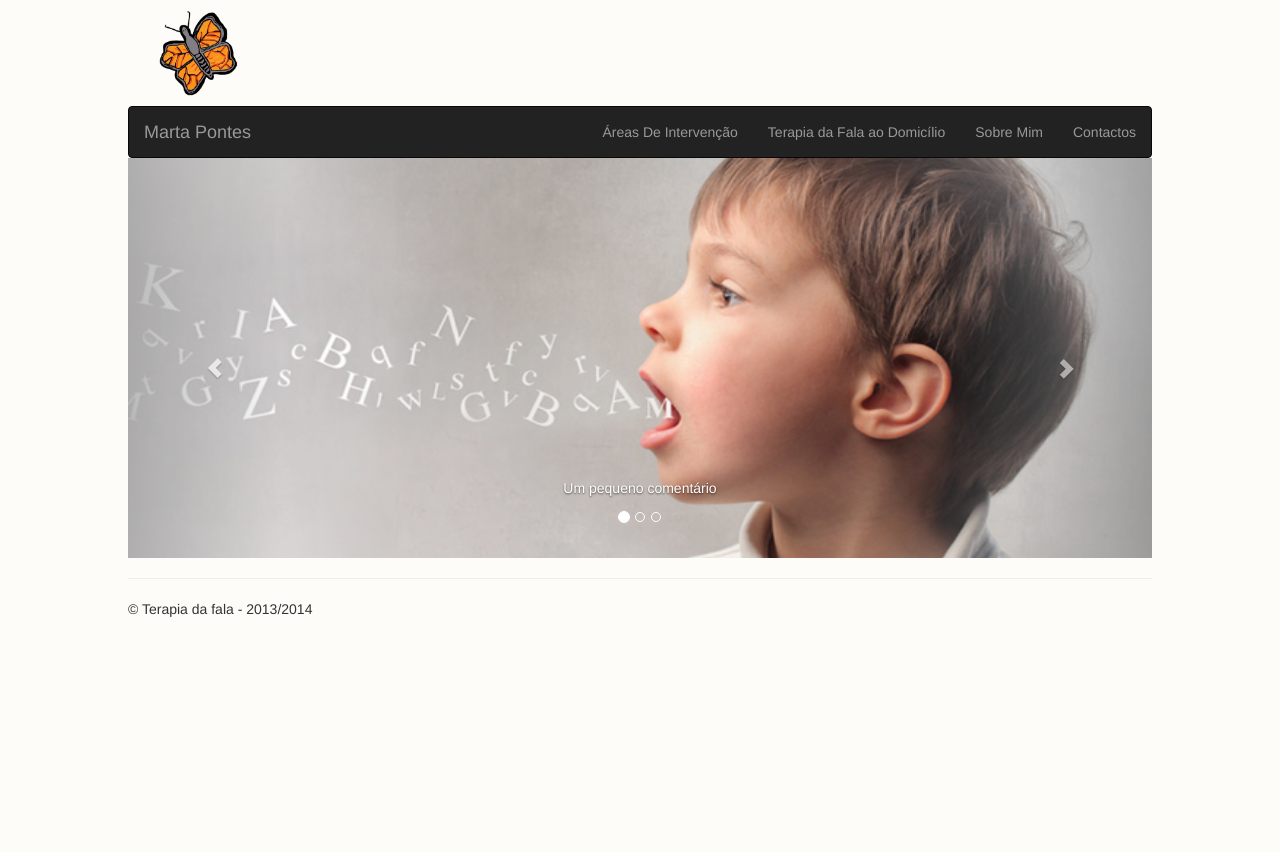
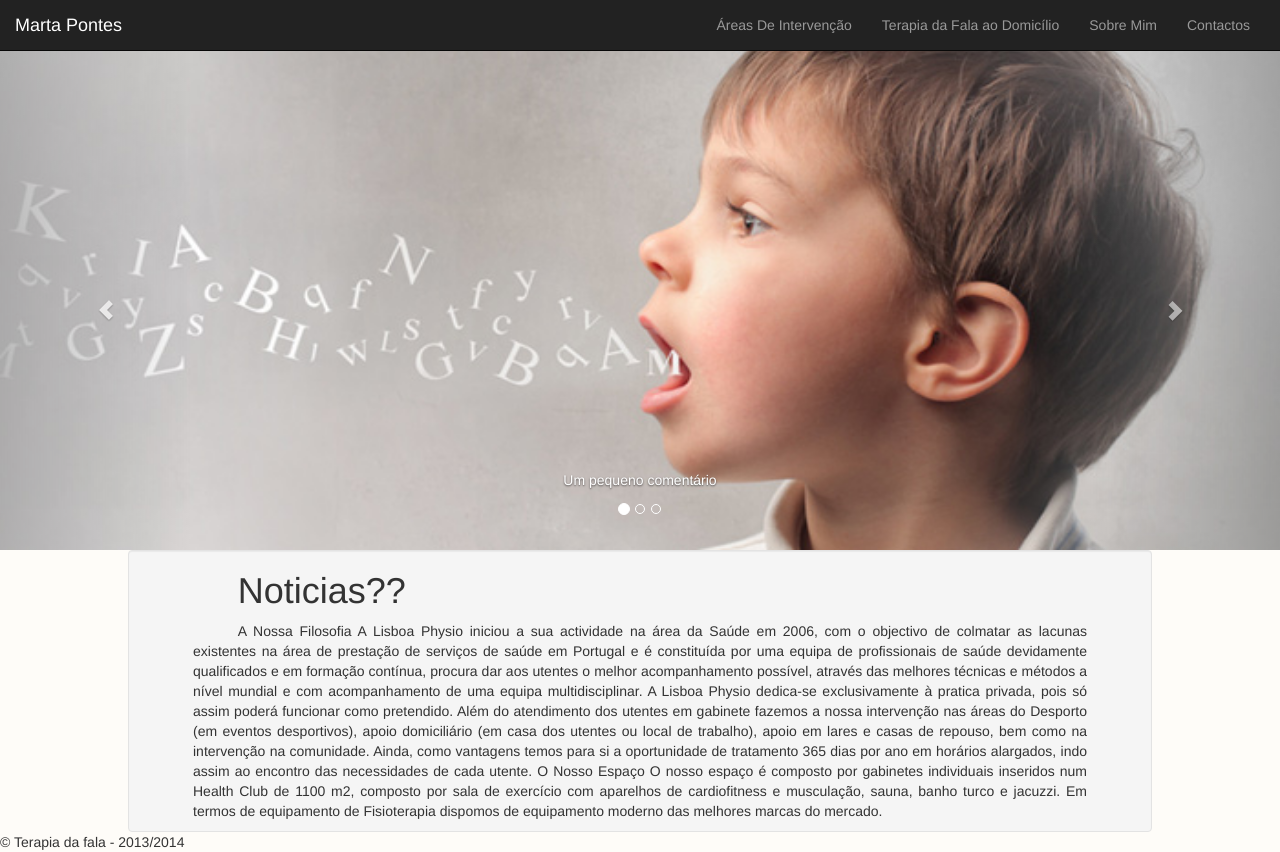
Before and after one commit to HelderGoncalves92/Terapia_da_fala, a CodeIgniter app: page /Terapia_da_fala/ in a window 1280 px wide. Before the commit the page ends 617 px from the top, so only its background shows below. Run offline with CodeIgniter, Linux system fonts and the light colour scheme; data that the repository does not hold is empty.

Commit message:
Inicio -OPT-2

```diff
--- a/application/config/config.php
+++ b/application/config/config.php
@@ -14,7 +14,7 @@
 | path to your installation.
 |
 */
-$config['base_url']	= 'http://localhost/Marta/';
+$config['base_url']	= 'http://localhost/Terapia_da_fala/';
 
 /*
 |--------------------------------------------------------------------------
--- a/application/views/footer.php
+++ b/application/views/footer.php
@@ -1,6 +1,7 @@
-		<hr>
+
 		<footer>
 			<p>© Terapia da fala - 2013/2014</p>
 		</footer>
+
 	</body>
 </html>
--- a/application/views/header.php
+++ b/application/views/header.php
@@ -17,11 +17,8 @@
 
 	    <!-- navbar -->
 	    <header>
-	    	<div id='logo'>
-	    		<img src="img/logo.gif" width="8%">
-	    	</div>
 
-	    	<nav id="navbar" class="navbar navbar-inverse pad" role="navigation">
+	    	<nav id="navbar" class="navbar navbar-inverse navbar-fixed-top pad" role="navigation">
 			  	<!-- Brand and toggle get grouped for better mobile display -->
 			  	<div class="navbar-header">
 			    	<button type="button" class="navbar-toggle" data-toggle="collapse" data-target="#bs-example-navbar-collapse-1">
@@ -41,6 +38,7 @@
 			      		<li><a href="#">Terapia da Fala ao Domicílio</a></li>
 			      		<li><a href="#">Sobre Mim</a></li>
 			      		<li><a href="#">Contactos</a></li>
+			      		<li><a href="#"></a></li>
 			    	</ul>
 			  	</div><!-- /.navbar-collapse -->
 			</nav>
--- a/application/views/mainpage.php
+++ b/application/views/mainpage.php
@@ -3,7 +3,7 @@
 	<link rel="stylesheet" href="css/mainpage.css">
 
 	<!-- - - Carrosel - - -->
-	<div id="carousel-example-generic" class="carousel slide" data-ride="carousel">
+	<section id="carousel-example-generic" class="carousel slide" data-ride="carousel">
 	  	<!-- Indicators -->
 	  	<ol class="carousel-indicators">
 	    	<li data-target="#carousel-example-generic" data-slide-to="0" class="active"></li>
@@ -42,4 +42,25 @@
 	  	<a class="right carousel-control" href="#carousel-example-generic" data-slide="next">
 	    	<span class="glyphicon glyphicon-chevron-right"></span>
 	  	</a>
-	</div>
+	</section>
+
+	<section id='corpo' class='well'>
+		<h1>Noticias??</h1>
+
+		<p>A Nossa Filosofia
+
+A Lisboa Physio iniciou a sua actividade na área da Saúde em 2006, com o objectivo de colmatar as lacunas existentes na área de prestação de serviços de saúde em Portugal e é constituída por uma equipa de profissionais de saúde devidamente qualificados e em formação contínua, procura dar aos utentes o melhor acompanhamento possível, através das melhores técnicas e métodos a nível mundial e com acompanhamento de uma equipa multidisciplinar.
+
+A Lisboa Physio dedica-se exclusivamente à pratica privada, pois só assim poderá funcionar como pretendido.
+
+Além do atendimento dos utentes em gabinete fazemos a nossa intervenção nas áreas do Desporto (em eventos desportivos), apoio domiciliário (em casa dos utentes ou local de trabalho), apoio em lares e casas de repouso, bem como na intervenção na comunidade.
+
+Ainda, como vantagens temos para si a oportunidade de tratamento 365 dias por ano em horários alargados, indo assim ao encontro das necessidades de cada utente.
+
+O Nosso Espaço
+
+O nosso espaço é composto por gabinetes individuais inseridos num Health Club de 1100 m2, composto por sala de exercício com aparelhos de cardiofitness e musculação, sauna, banho turco e jacuzzi.
+
+Em termos de equipamento de Fisioterapia dispomos de equipamento moderno das melhores marcas do mercado.</p>
+
+	</section>
--- a/css/header.css
+++ b/css/header.css
@@ -6,7 +6,7 @@
 
 	body{
 		background-color: #FEFCF8;
-		margin: 0 10%;
+		margin: 0 0%;
 	}
 
 	#logo{
--- a/css/mainpage.css
+++ b/css/mainpage.css
@@ -1,6 +1,16 @@
 
+	#carousel-example-generic{
+		margin-top: 50px;
+	}
 
 	#carrosel{
-		height: 400px;
+		height: 500px;
 		width: 100%;
 	}
+
+	#corpo{
+		margin: 0 10%;
+		padding: 0 5%;
+		text-indent: 5%;
+		text-align: justify;
+	}
```
